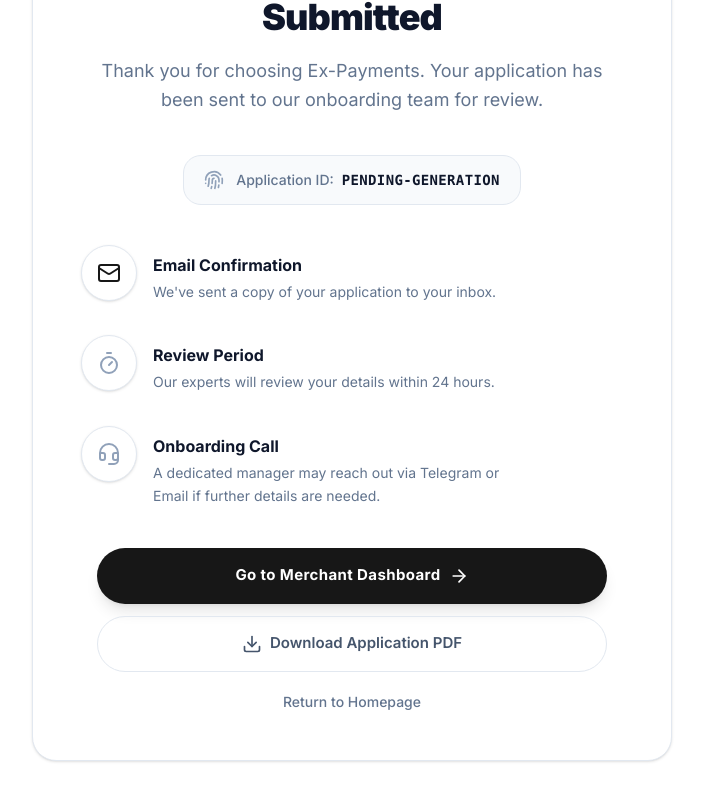
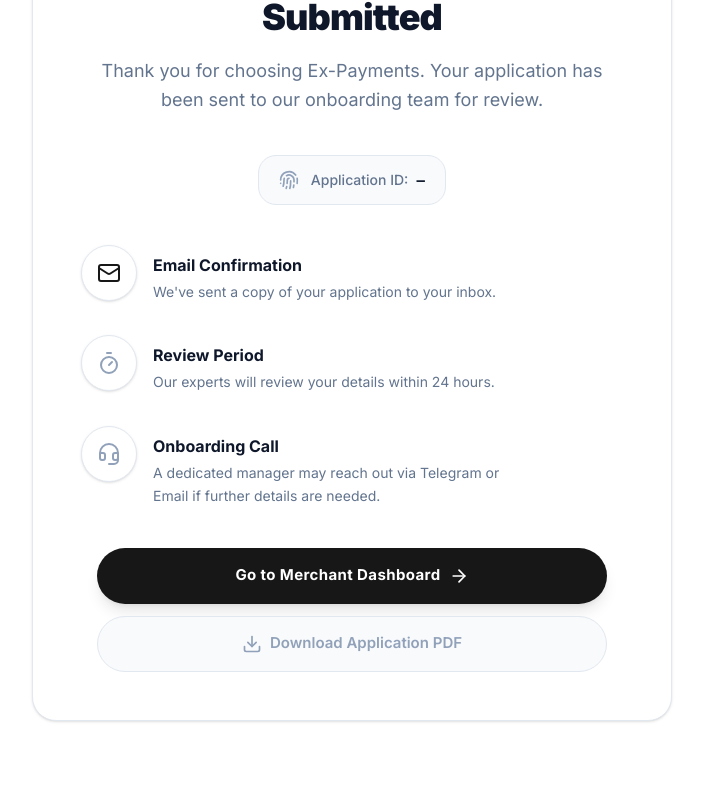
Before and after one commit to davidpetrovdukat/expaymentsltd, a Next.js app: page /application/success in a window 1280 px wide. Shown: the part 348-1148 px from the top of the page, without its empty margins (288-991 px from the left). After the commit the page ends 1125 px from the top, so only its background shows below. Built offline with nearby package versions, Linux system fonts and the light colour scheme.

Commit message:
download button on success page

```diff
--- a/src/app/(dashboard)/application/step-5/page.tsx
+++ b/src/app/(dashboard)/application/step-5/page.tsx
@@ -96,7 +96,8 @@
 
             const result = await submitApplicationAction({ title, first_name: firstName, last_name: lastName });
             if (result.ok) {
-                router.push('/application/success');
+                const query = result.applicationId ? `?applicationId=${encodeURIComponent(result.applicationId)}` : '';
+                router.push(`/application/success${query}`);
             } else {
                 setSubmitError(result.error ?? 'Submission failed. Please try again.');
             }
--- a/src/app/(dashboard)/application/success/page.tsx
+++ b/src/app/(dashboard)/application/success/page.tsx
@@ -15,7 +15,12 @@
     description: 'Your merchant account application has been submitted successfully.',
 };
 
-export default function SubmissionSuccessPage() {
+type Props = { searchParams: Promise<{ applicationId?: string }> };
+
+export default async function SubmissionSuccessPage({ searchParams }: Props) {
+    const params = await searchParams;
+    const applicationId = params.applicationId ?? null;
+
     return (
         <div className="bg-background-light dark:bg-slate-950 min-h-screen flex items-center justify-center p-4 antialiased text-slate-900 dark:text-slate-100 selection:bg-primary/20">
             <main className="w-full max-w-[640px] bg-white dark:bg-slate-900 rounded-2xl md:rounded-[24px] shadow-sm border border-slate-200 dark:border-slate-800 p-8 md:p-12 transition-all duration-300">
@@ -43,7 +48,7 @@
                         <div className="flex items-center gap-2 flex-wrap justify-center sm:justify-start">
                             <span className="text-sm font-medium text-slate-500 dark:text-slate-400">Application ID:</span>
                             <span className="text-sm font-bold font-mono text-slate-900 dark:text-white tracking-wide">
-                                PENDING-GENERATION
+                                {applicationId ?? '—'}
                             </span>
                         </div>
                         {/* Note: ID mocking is changed to indicate ungenerated backend ID for MVP purity */}
@@ -114,19 +119,21 @@
                         <ArrowRight className="w-5 h-5 font-bold" />
                     </Link>
 
-                    <button
-                        className="w-full flex items-center justify-center gap-2 bg-transparent hover:bg-slate-50 dark:hover:bg-slate-800 border border-slate-200 dark:border-slate-800 text-slate-600 dark:text-slate-300 h-14 rounded-full font-semibold text-[15px] transition-colors focus:outline-none"
-                    >
-                        <Download className="w-5 h-5" />
-                        <span>Download Application PDF</span>
-                    </button>
-
-                    <Link
-                        href="/"
-                        className="w-full flex items-center justify-center gap-2 mt-2 text-slate-500 hover:text-slate-800 dark:hover:text-slate-300 text-sm font-medium transition-colors"
-                    >
-                        Return to Homepage
-                    </Link>
+                    {applicationId ? (
+                        <a
+                            href={`/api/application/pdf?applicationId=${encodeURIComponent(applicationId)}`}
+                            className="w-full flex items-center justify-center gap-2 bg-transparent hover:bg-slate-50 dark:hover:bg-slate-800 border border-slate-200 dark:border-slate-800 text-slate-600 dark:text-slate-300 h-14 rounded-full font-semibold text-[15px] transition-colors focus:outline-none no-underline"
+                            download
+                        >
+                            <Download className="w-5 h-5" />
+                            <span>Download Application PDF</span>
+                        </a>
+                    ) : (
+                        <div className="w-full flex items-center justify-center gap-2 bg-slate-50 dark:bg-slate-800/50 border border-slate-200 dark:border-slate-800 text-slate-400 dark:text-slate-500 h-14 rounded-full font-semibold text-[15px]">
+                            <Download className="w-5 h-5" />
+                            <span>Download Application PDF</span>
+                        </div>
+                    )}
                 </div>
             </main>
         </div>
--- /dev/null
+++ b/src/app/api/application/pdf/route.ts
@@ -0,0 +1,62 @@
+import { NextRequest, NextResponse } from 'next/server';
+import { createClient } from '@/lib/supabase/server';
+import { getUserOrThrow, getApplicationById } from '@/server/application/draft';
+import { generateApplicationPdf } from '@/server/pdf/application-pdf';
+
+export const dynamic = 'force-dynamic';
+
+/**
+ * GET /api/application/pdf?applicationId=...
+ * Returns the application PDF for the authenticated user. Uses session-bound client, RLS.
+ * Application must belong to user and have status PENDING or SIGNED.
+ */
+export async function GET(request: NextRequest) {
+    try {
+        const supabase = await createClient();
+        const userId = await getUserOrThrow(supabase);
+
+        const applicationId = request.nextUrl.searchParams.get('applicationId');
+        if (!applicationId?.trim()) {
+            return NextResponse.json(
+                { error: 'applicationId is required' },
+                { status: 400 }
+            );
+        }
+
+        const row = await getApplicationById(supabase, applicationId.trim(), userId);
+        if (!row) {
+            return NextResponse.json(
+                { error: 'Application not found or access denied' },
+                { status: 404 }
+            );
+        }
+
+        const allowedStatuses = ['PENDING', 'SIGNED'];
+        if (!allowedStatuses.includes(row.status)) {
+            return NextResponse.json(
+                { error: 'Application is not available for download' },
+                { status: 403 }
+            );
+        }
+
+        const submittedAt = row.submitted_at ?? row.updated_at;
+        const formData = (row.form_data ?? {}) as Record<string, unknown>;
+
+        const pdfBuffer = await generateApplicationPdf(formData, submittedAt);
+        const filename = `application-${row.id}.pdf`;
+
+        return new NextResponse(new Uint8Array(pdfBuffer), {
+            status: 200,
+            headers: {
+                'Content-Type': 'application/pdf',
+                'Content-Disposition': `attachment; filename="${filename}"`,
+            },
+        });
+    } catch (error: unknown) {
+        if (error instanceof Error && error.message === 'Unauthorized') {
+            return new NextResponse('Unauthorized', { status: 401 });
+        }
+        console.error('GET /api/application/pdf error:', error);
+        return new NextResponse('Internal Server Error', { status: 500 });
+    }
+}
--- a/src/server/actions/submit-application.ts
+++ b/src/server/actions/submit-application.ts
@@ -15,6 +15,7 @@
 export interface SubmitResult {
     ok: boolean;
     error?: string;
+    applicationId?: string;
 }
 
 /**
@@ -52,7 +53,7 @@
     }
     if (row.status !== 'DRAFT') {
         // Already submitted — idempotent: treat as success so user reaches /success
-        return { ok: true };
+        return { ok: true, applicationId: row.id };
     }
 
     // ── 4. Validate required fields from all steps before submit ──────────────
@@ -107,7 +108,7 @@
         console.error('[submit] PDF/email pipeline error:', pdfOrEmailErr);
     }
 
-    return { ok: true };
+    return { ok: true, applicationId: updatedRow.id };
 }
 
 // ─── Validation ──────────────────────────────────────────────────────────────
```
